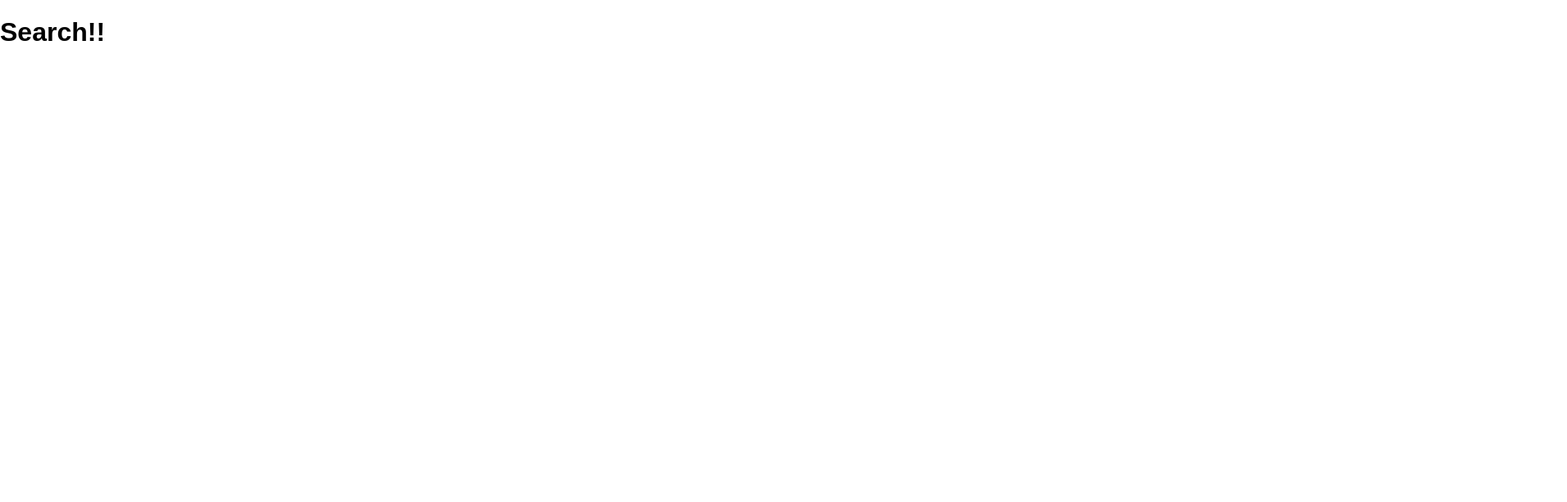
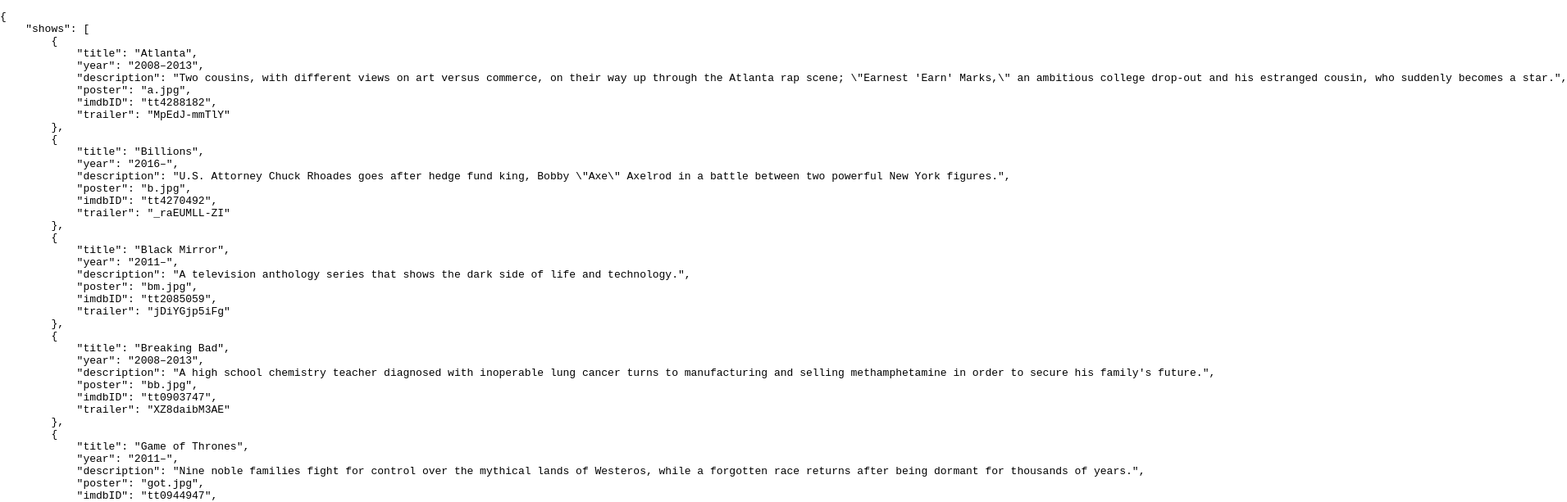
Before and after one commit to alexwebbb/react-express, a React (Create React App) app in the folder client/: page /search in a window 1280 px wide. Shown: the top 613 px of the page at 82% size, 1911 px wide, since content can reach past the window. Built offline with nearby package versions, Linux system fonts and the light colour scheme.

Commit message:
json added

```diff
--- a/client/src/Search.jsx
+++ b/client/src/Search.jsx
@@ -1,5 +1,10 @@
 import React from 'react';
+import preload from './data.json';
 
-const Search = () => <h1>Search!!</h1>;
+const Search = () => (
+    <div className="search">
+        <pre>{JSON.stringify(preload, null, 4)}</pre>
+    </div>
+);
 
 export default Search;
--- /dev/null
+++ b/client/src/data.json
@@ -0,0 +1,124 @@
+{
+    "shows": [
+        {
+            "title": "Atlanta",
+            "year": "2008–2013",
+            "description": "Two cousins, with different views on art versus commerce, on their way up through the Atlanta rap scene; \"Earnest 'Earn' Marks,\" an ambitious college drop-out and his estranged cousin, who suddenly becomes a star.",
+            "poster": "a.jpg",
+            "imdbID": "tt4288182",
+            "trailer": "MpEdJ-mmTlY"
+        },
+        {
+            "title": "Billions",
+            "year": "2016–",
+            "description": "U.S. Attorney Chuck Rhoades goes after hedge fund king, Bobby \"Axe\" Axelrod in a battle between two powerful New York figures.",
+            "poster": "b.jpg",
+            "imdbID": "tt4270492",
+            "trailer": "_raEUMLL-ZI"
+        },
+        {
+            "title": "Black Mirror",
+            "year": "2011–",
+            "description": "A television anthology series that shows the dark side of life and technology.",
+            "poster": "bm.jpg",
+            "imdbID": "tt2085059",
+            "trailer": "jDiYGjp5iFg"
+        },
+        {
+            "title": "Breaking Bad",
+            "year": "2008–2013",
+            "description": "A high school chemistry teacher diagnosed with inoperable lung cancer turns to manufacturing and selling methamphetamine in order to secure his family's future.",
+            "poster": "bb.jpg",
+            "imdbID": "tt0903747",
+            "trailer": "XZ8daibM3AE"
+        },
+        {
+            "title": "Game of Thrones",
+            "year": "2011–",
+            "description": "Nine noble families fight for control over the mythical lands of Westeros, while a forgotten race returns after being dormant for thousands of years.",
+            "poster": "got.jpg",
+            "imdbID": "tt0944947",
+            "trailer": "giYeaKsXnsI"
+        },
+        {
+            "title": "Homeland",
+            "year": "2011–",
+            "description": "A bipolar CIA operative becomes convinced a prisoner of war has been turned by al-Qaeda and is planning to carry out a terrorist attack on American soil.",
+            "poster": "h.jpg",
+            "imdbID": "tt1796960",
+            "trailer": "KyFmS3wRPCQ"
+        },
+        {
+            "title": "House of Cards",
+            "year": "2013–",
+            "description": "A Congressman works with his equally conniving wife to exact revenge on the people who betrayed him.",
+            "poster": "hoc.jpg",
+            "imdbID": "tt1856010",
+            "trailer": "NTzycsqxYJ0"
+        },
+        {
+            "title": "Master of None",
+            "year": "2015–",
+            "description": "The personal and professional life of Dev, a 30-year-old actor in New York.",
+            "poster": "mon.jpg",
+            "imdbID": "tt4635276",
+            "trailer": "6bFvb3WKISk"
+        },
+        {
+            "title": "Narcos",
+            "year": "2015–",
+            "description": "A chronicled look at the criminal exploits of Colombian drug lord Pablo Escobar.",
+            "poster": "n.jpg",
+            "imdbID": "tt2707408",
+            "trailer": "U7elNhHwgBU"
+        },
+        {
+            "title": "Orange Is the New Black",
+            "year": "2013–",
+            "description": "The story of Piper Chapman, a woman in her thirties who is sentenced to fifteen months in prison after being convicted of a decade-old crime of transporting money for her drug-dealing girlfriend.",
+            "poster": "oitnb.jpg",
+            "imdbID": "tt2372162",
+            "trailer": "th8WT_pxGqg"
+        },
+        {
+            "title": "Silicon Valley",
+            "year": "2014–",
+            "description": "Follows the struggle of Richard Hendricks, a silicon valley engineer trying to build his own company called Pied Piper.",
+            "poster": "sv.jpg",
+            "imdbID": "tt2575988",
+            "trailer": "69V__a49xtw"
+        },
+        {
+            "title": "Stranger Things",
+            "year": "2016–",
+            "description": "When a young boy disappears, his mother, a police chief, and his friends must confront terrifying forces in order to get him back.",
+            "poster": "st.jpg",
+            "imdbID": "tt4574334",
+            "trailer": "9Egf5U8xLo8"
+        },
+        {
+            "title": "The Americans",
+            "year": "2013–",
+            "description": "Two Soviet intelligence agents pose as a married couple to spy on the American government.",
+            "poster": "ta.jpg",
+            "imdbID": "tt2149175",
+            "trailer": "HjuUkbhsI24"
+        },
+        {
+            "title": "Veep",
+            "year": "2012–",
+            "description": "Former Senator Selina Meyer finds that being Vice President of the United States is nothing like she hoped and everything that everyone ever warned her about.",
+            "poster": "v.jpg",
+            "imdbID": "tt1759761",
+            "trailer": "I2HoCG_iyhU"
+        },
+        {
+            "title": "Westworld",
+            "year": "2016–",
+            "description": "Set at the intersection of the near future and the reimagined past, explore a world in which every human appetite, no matter how noble or depraved, can be indulged without consequence.",
+            "poster": "ww.jpg",
+            "imdbID": "tt0475784",
+            "trailer": "eX3u0IlBBO4"
+        }
+    ]
+}
```
Also changed, not shown: 1 other file (tests, documents, lock files or other folders).
